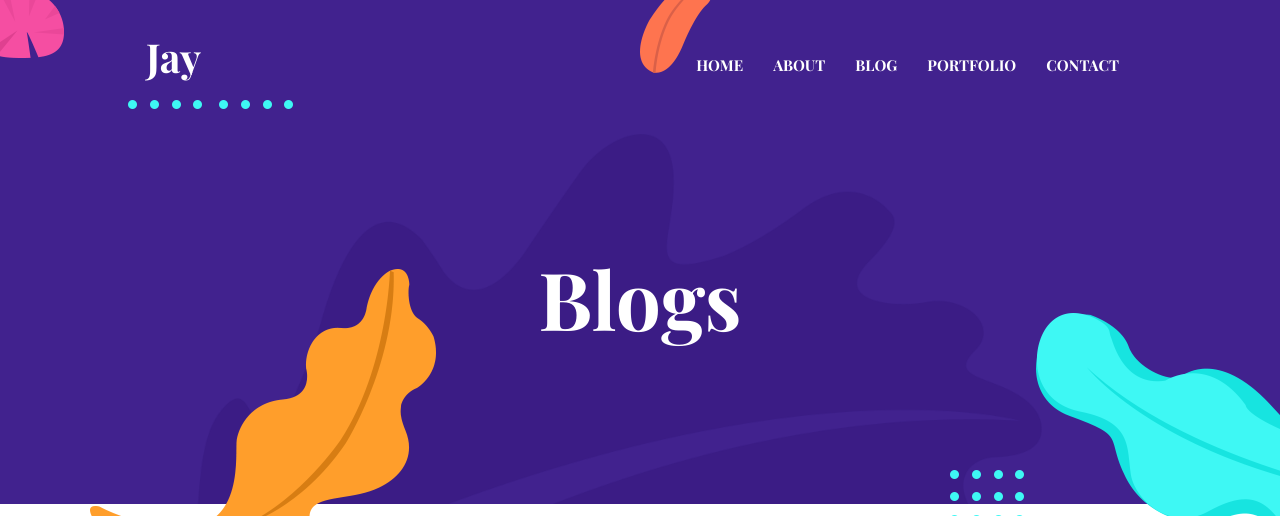
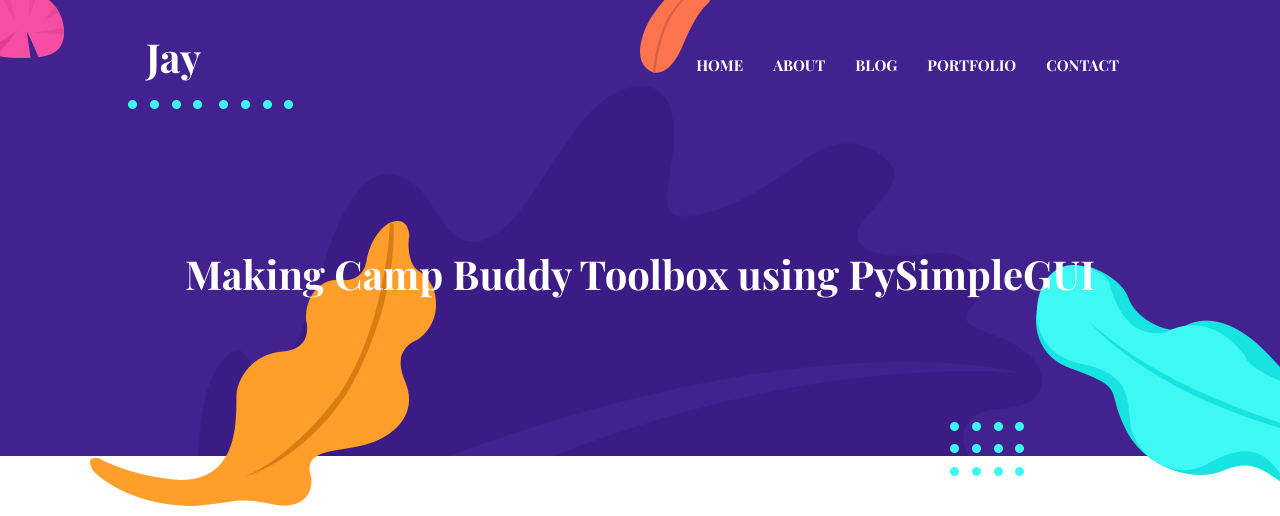
Before and after one commit to lonewanderer27/lonewanderer27.github.io, a Jekyll site: the page built from _posts/2022-06-09-making-camp-buddy-toolbox-using-pysimplegui.md, in a window 1280 px wide and 1400 px high. Shown: the top 516 px of the window. Built offline with Jekyll 4.4.1, drawn with Linux system fonts in a browser that asks for light colours; some of the changed text lies outside the part shown; grey boxes are pictures that could not be loaded.

Commit message:
add support for header image for posts

```diff
--- a/_layouts/post.html
+++ b/_layouts/post.html
@@ -6,7 +6,8 @@
   <div class="container">
     <div class="row">
       <div class="col-12 text-center">
-        <h1 class="text-white font-tertiary">Blogs</h1>
+        <h3 class="text-white font-tertiary">{{ page.title | escape }}</h3>
+        <!-- <h1 class="text-white font-tertiary">{{ page.title | escape }}</h1> -->
       </div>
     </div>
   </div>
@@ -25,11 +26,13 @@
   <div class="container">
     <div class="row">
       <div class="col-lg-12">
-        <h3 class="font-tertiary mb-5">{{ page.title | escape }}</h3>
+        <img src="{{page.image | relative_url }}" class="img-fluid rounded float-left mr-5 mb-4" alt="{{page.title}}">
         <p class="font-secondary">Published on {{ page.date | date: '%b %d, %Y' }} by <span class="text-primary">{{ page.author }}</span
             class="text-primary"> on {% for tag in page.tags %}<span>{{ tag }} </span>{% endfor %}</p>
-        <div class="content">
-          <img src="{{page.image | relative_url }}" class="img-fluid rounded float-left mr-5 mb-4" alt="{{page.title}}">
+        {% if page.image_source %}
+        <p class="font-secondary">Header Image on <a href="{{ page.image_source_url }}">{{ page.image_source }}</a></p>
+        {% endif %}
+        <div class="content my-5">
           {{ content }}
         </div>
       </div>
--- a/assets/scss/_common.scss
+++ b/assets/scss/_common.scss
@@ -32,6 +32,9 @@
 img {
   vertical-align: middle;
   border: 0;
+  height: auto;
+  max-width: 100%;
+  text-align: center;
 }
 
 a,
@@ -311,3 +314,18 @@
   }
 }
 /* /socials */
+
+.socials-footer > li {
+  display: inline;
+  padding: 15px;
+
+  i {
+    font-size: x-large;
+  }
+
+  @for $j from 5 through 9 {
+    #l#{$j}{
+      display: none;
+    }
+  }
+}
```
Also changed, not shown: _posts/2022-06-09-making-camp-buddy-toolbox-using-pysimplegui.md (+3 -1 lines), assets/images/blog/2022-06-09-making-camp-buddy-toolbox-using-pysimplegui/Get-Started-with-PySimpleGUI_Watermarked.webp (added).
